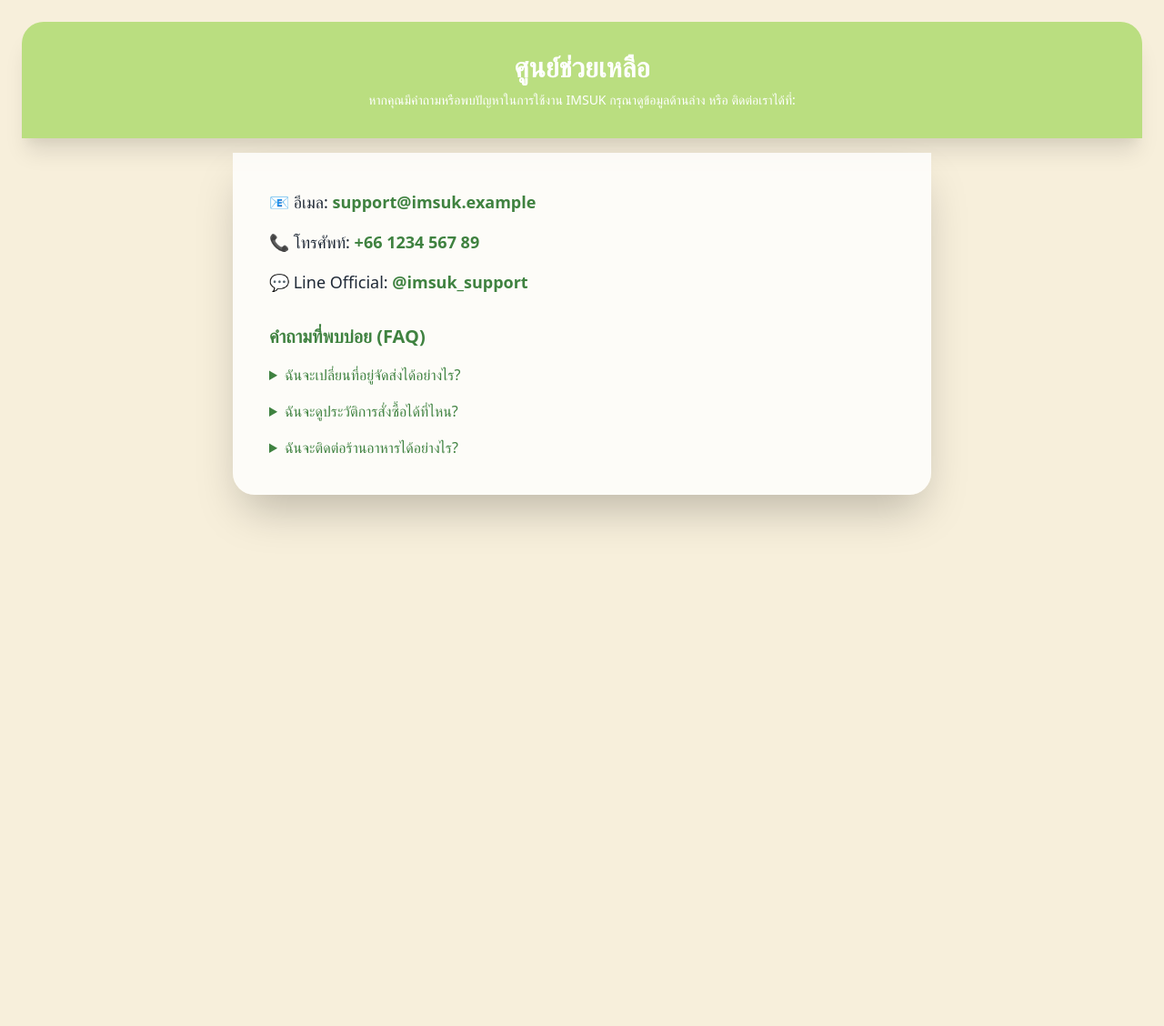
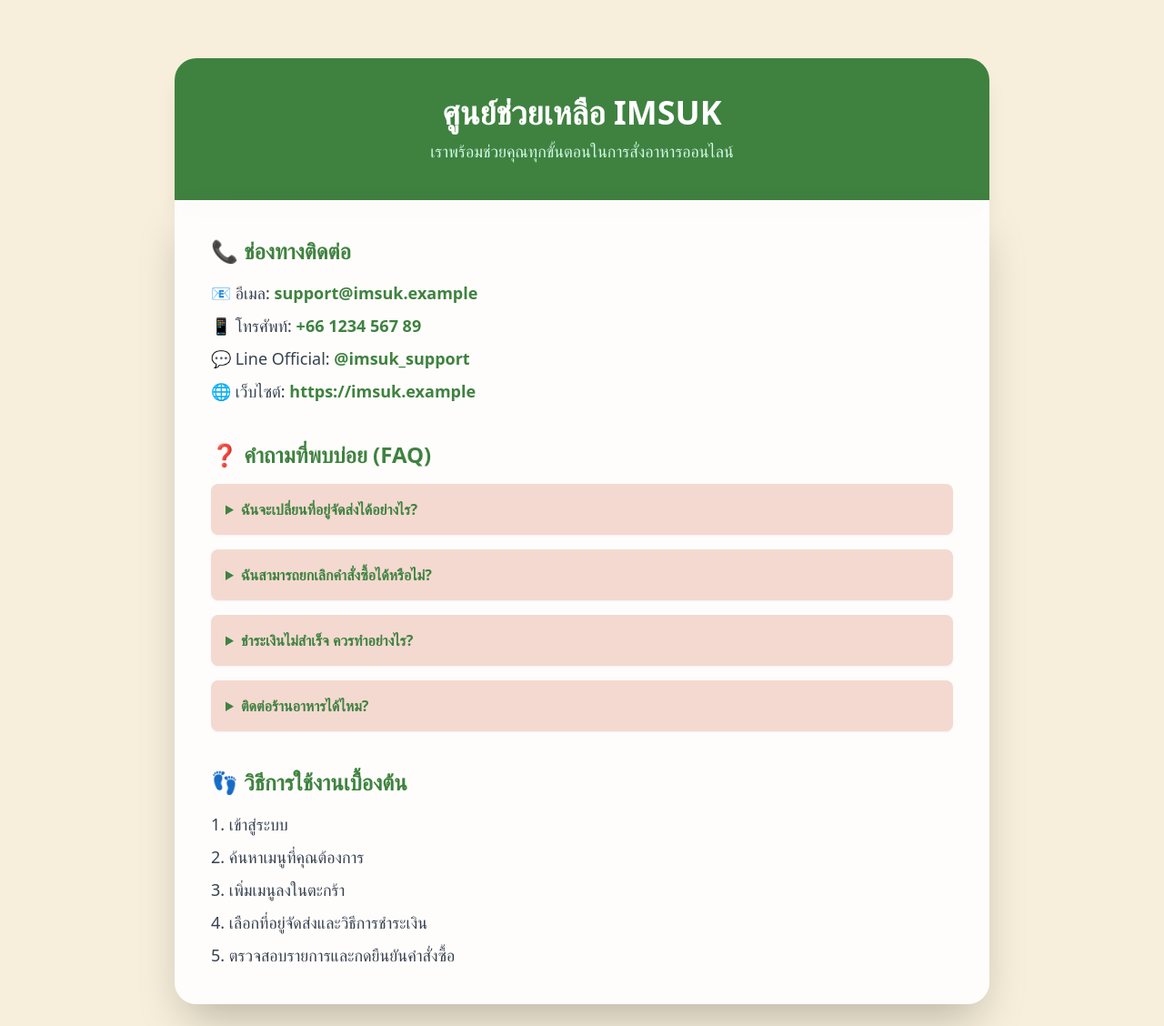
Before and after one commit to kanasawan/DSI202, a Django app: page /help-center/ in a window 1280 px wide. Shown: the whole page at 91% size. Before the commit the page ends 578 px from the top, so only its background shows below. Run offline with Django 4.2, Linux system fonts and the light colour scheme.

Commit message:
update urls.py

```diff
--- a/imsuk/myproject/myapp/templates/base.html
+++ b/imsuk/myproject/myapp/templates/base.html
@@ -22,9 +22,8 @@
 </head>
 <body class="bg-custom-cream text-gray-800 font-sans relative">
 
-{% if user.is_authenticated %}
-  {% if request.path != '/login/' and request.path != '/signup/' %}
-    <!-- ✅ Navbar ปรับสีและแสดงเมนูตลอดเวลา -->
+{# ✅ ซ่อน Navbar เฉพาะหน้า login ที่มี url_name == 'login' #}
+{% if user.is_authenticated and request.resolver_match.url_name != 'login' %}
   <header class="bg-custom-darkgreen text-white shadow-lg flex justify-between items-center px-6 py-4 sticky top-0 z-50">
     <div class="flex items-center space-x-4">
       <img src="{% static 'images/imsuk.png' %}" alt="IMSUK Logo" class="h-12 w-12 object-contain">
@@ -50,8 +49,8 @@
     </a>
   {% endif %}
 {% endif %}
-{% endif %}
 
+<!-- ✅ เนื้อหาหลัก -->
 <div class="container mx-auto p-6">
   {% block content %}{% endblock %}
 </div>
--- a/imsuk/myproject/myapp/templates/help_center.html
+++ b/imsuk/myproject/myapp/templates/help_center.html
@@ -1,30 +1,61 @@
 {% extends 'base.html' %}
-{% block title %}ศูนย์ช่วยเหลือ{% endblock %}
+{% block title %}ศูนย์ช่วยเหลือ - IMSUK{% endblock %}
+
 {% block content %}
-<div class="bg-custom-green p-8 text-center rounded-t-3xl shadow-xl">
-  <h1 class="text-3xl font-extrabold text-white">ศูนย์ช่วยเหลือ</h1>
-  <p class="text-sm text-white mt-2">หากคุณมีคำถามหรือพบปัญหาในการใช้งาน IMSUK กรุณาดูข้อมูลด้านล่าง หรือ ติดต่อเราได้ที่:</p>
+<div class="max-w-4xl mx-auto mt-10">
+  <!-- ส่วนหัว -->
+  <div class="bg-custom-darkgreen text-white p-10 rounded-t-3xl shadow-xl text-center">
+    <h1 class="text-4xl font-extrabold mb-2">ศูนย์ช่วยเหลือ IMSUK</h1>
+    <p class="text-lg text-green-100">เราพร้อมช่วยคุณทุกขั้นตอนในการสั่งอาหารออนไลน์</p>
   </div>
-<div class="max-w-3xl mx-auto bg-white bg-opacity-80 backdrop-blur-lg p-10 rounded-b-3xl shadow-2xl mt-4">
-  <ul class="space-y-4 text-lg text-gray-800">
+
+  <!-- เนื้อหาหลัก -->
+  <div class="bg-white bg-opacity-90 backdrop-blur-md p-10 rounded-b-3xl shadow-2xl space-y-10">
+
+    <!-- ช่องทางติดต่อ -->
+    <section>
+      <h2 class="text-2xl font-bold text-custom-darkgreen mb-4">📞 ช่องทางติดต่อ</h2>
+      <ul class="text-lg text-gray-700 space-y-2">
         <li>📧 อีเมล: <a href="mailto:support@imsuk.example" class="text-custom-darkgreen font-semibold hover:underline">support@imsuk.example</a></li>
-    <li>📞 โทรศัพท์: <span class="font-semibold text-custom-darkgreen">+66 1234 567 89</span></li>
+        <li>📱 โทรศัพท์: <span class="font-semibold text-custom-darkgreen">+66 1234 567 89</span></li>
         <li>💬 Line Official: <span class="font-semibold text-custom-darkgreen">@imsuk_support</span></li>
+        <li>🌐 เว็บไซต์: <a href="https://imsuk.example" class="text-custom-darkgreen font-semibold hover:underline">https://imsuk.example</a></li>
       </ul>
-  <div class="mt-8">
-    <h2 class="text-xl font-bold text-custom-darkgreen mb-4">คำถามที่พบบ่อย (FAQ)</h2>
-    <details class="mb-4">
-      <summary class="cursor-pointer text-custom-darkgreen hover:text-opacity-80 transition">ฉันจะเปลี่ยนที่อยู่จัดส่งได้อย่างไร?</summary>
-      <p class="mt-2 text-gray-600">คุณสามารถเปลี่ยนที่อยู่ได้จากหน้าการตั้งค่าในโปรไฟล์ของคุณ</p>
+    </section>
+
+    <!-- คำถามที่พบบ่อย -->
+    <section>
+      <h2 class="text-2xl font-bold text-custom-darkgreen mb-4">❓ คำถามที่พบบ่อย (FAQ)</h2>
+      <details class="mb-4 bg-custom-lightpink rounded-lg p-4 shadow-sm">
+        <summary class="cursor-pointer font-semibold text-custom-darkgreen">ฉันจะเปลี่ยนที่อยู่จัดส่งได้อย่างไร?</summary>
+        <p class="mt-2 text-gray-700">เข้าสู่ระบบแล้วไปที่ “โปรไฟล์ของฉัน” จากนั้นเลือก “แก้ไขที่อยู่” เพื่ออัปเดตข้อมูล</p>
       </details>
-    <details class="mb-4">
-      <summary class="cursor-pointer text-custom-darkgreen hover:text-opacity-80 transition">ฉันจะดูประวัติการสั่งซื้อได้ที่ไหน?</summary>
-      <p class="mt-2 text-gray-600">สามารถดูได้ในเมนู "ประวัติการสั่งซื้อ"</p>
+      <details class="mb-4 bg-custom-lightpink rounded-lg p-4 shadow-sm">
+        <summary class="cursor-pointer font-semibold text-custom-darkgreen">ฉันสามารถยกเลิกคำสั่งซื้อได้หรือไม่?</summary>
+        <p class="mt-2 text-gray-700">สามารถยกเลิกได้ก่อนที่ร้านจะเริ่มทำอาหาร โดยไปที่ “ประวัติการสั่งซื้อ” แล้วกด “ยกเลิกคำสั่งซื้อ”</p>
       </details>
-    <details>
-      <summary class="cursor-pointer text-custom-darkgreen hover:text-opacity-80 transition">ฉันจะติดต่อร้านอาหารได้อย่างไร?</summary>
-      <p class="mt-2 text-gray-600">กรุณาติดต่อผ่านระบบข้อความในแอป หรือสอบถามผ่านศูนย์ช่วยเหลือของเรา</p>
+      <details class="mb-4 bg-custom-lightpink rounded-lg p-4 shadow-sm">
+        <summary class="cursor-pointer font-semibold text-custom-darkgreen">ชำระเงินไม่สำเร็จ ควรทำอย่างไร?</summary>
+        <p class="mt-2 text-gray-700">โปรดตรวจสอบข้อมูลบัตร หรือเปลี่ยนเป็น “ชำระเงินปลายทาง” หากยังมีปัญหา ติดต่อเจ้าหน้าที่ทันที</p>
       </details>
+      <details class="bg-custom-lightpink rounded-lg p-4 shadow-sm">
+        <summary class="cursor-pointer font-semibold text-custom-darkgreen">ติดต่อร้านอาหารได้ไหม?</summary>
+        <p class="mt-2 text-gray-700">ขณะนี้ยังไม่สามารถติดต่อร้านโดยตรงผ่านระบบได้ กรุณาติดต่อผ่านศูนย์ช่วยเหลือของเรา</p>
+      </details>
+    </section>
+
+    <!-- วิธีการใช้งานเบื้องต้น -->
+    <section>
+      <h2 class="text-2xl font-bold text-custom-darkgreen mb-4">👣 วิธีการใช้งานเบื้องต้น</h2>
+      <ol class="list-decimal list-inside space-y-2 text-gray-700 text-lg">
+        <li>เข้าสู่ระบบ</li>
+        <li>ค้นหาเมนูที่คุณต้องการ</li>
+        <li>เพิ่มเมนูลงในตะกร้า</li>
+        <li>เลือกที่อยู่จัดส่งและวิธีการชำระเงิน</li>
+        <li>ตรวจสอบรายการและกดยืนยันคำสั่งซื้อ</li>
+      </ol>
+    </section>
+
   </div>
 </div>
 {% endblock %}
```
Also changed, not shown: imsuk/myproject/myapp/templates/payment_select.html (+13 -7 lines), imsuk/myproject/myapp/urls.py (line endings or trailing spaces). Lines whose indentation alone changed are shown as unchanged.
